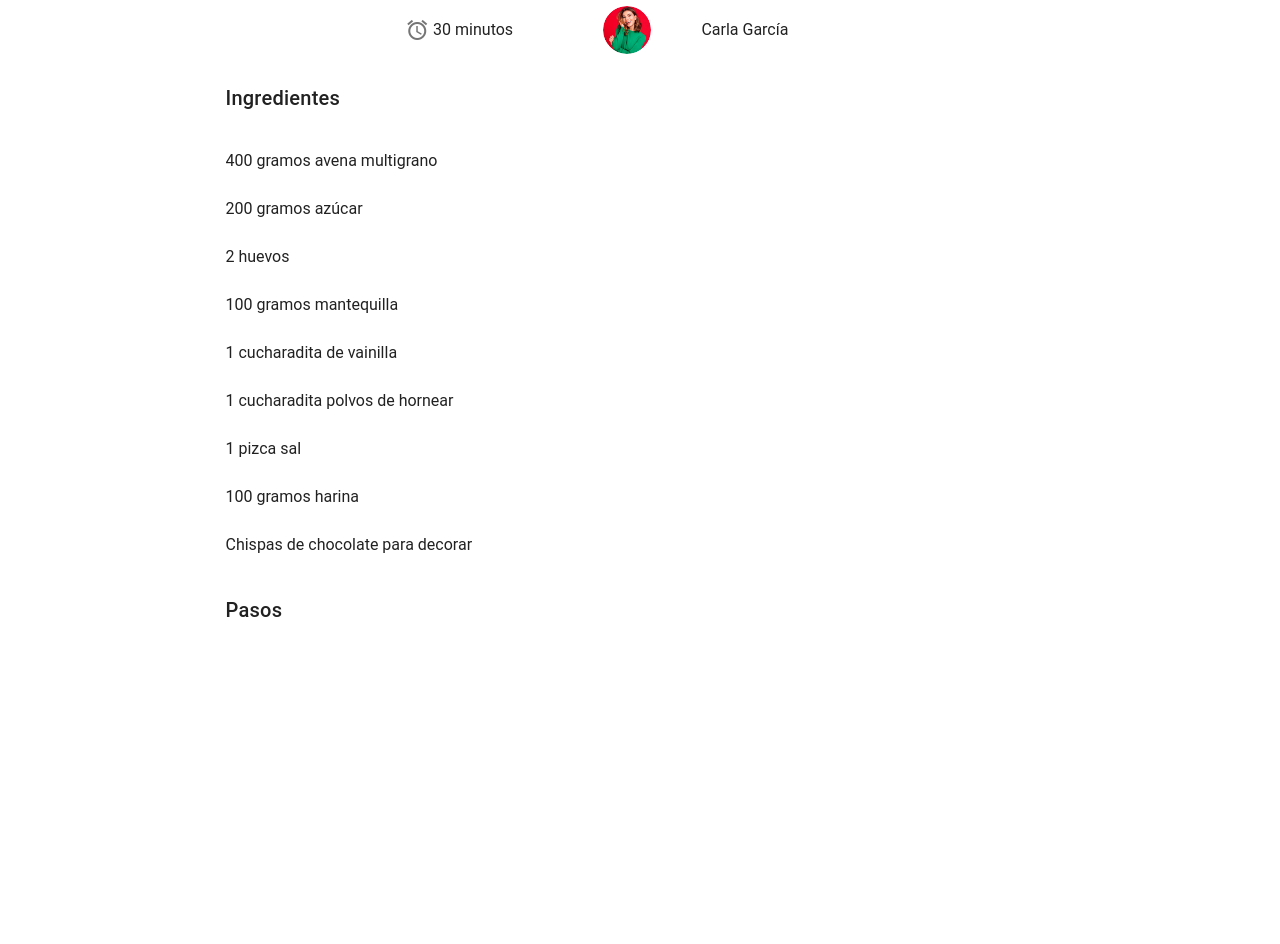
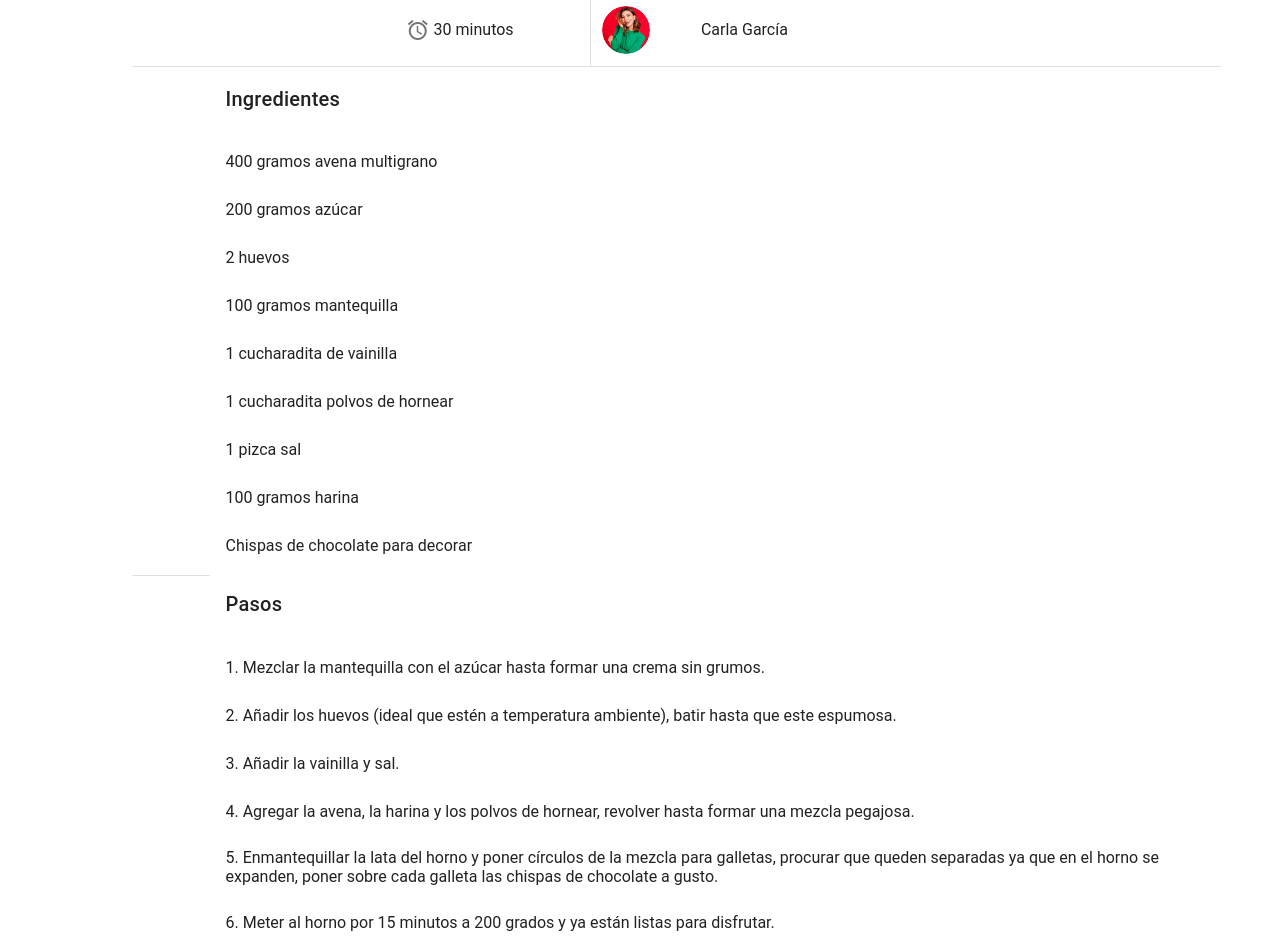
Before and after one commit to davidvm1/PATIC2-Recipfy, a Vue app: page /recipe in a window 1280 px wide. Shown: the part 420-1364 px from the top of the page. Built offline with nearby package versions, Linux system fonts and the light colour scheme; a small style sheet from the web is missing.

Commit message:
Fix problems
También se agregan decoraciones

```diff
--- a/src/views/Recipe.vue
+++ b/src/views/Recipe.vue
@@ -14,13 +14,14 @@
       </v-card>
     </v-row>
 
-    <v-row align="center" justify="center">
+    <v-row align="center" justify="center" class="mt-3">
       <v-col cols="5" lg="2">
         <div justify="end" align-content-center>
           <v-icon>mdi-alarm</v-icon>
           30 minutos
         </div>
       </v-col>
+      <v-divider vertical></v-divider>
       <v-col cols="5" lg="1">
         <v-avatar>
           <img src="../assets/Carla.jpg" alt="Carla García" />
@@ -30,40 +31,35 @@
         <div class="justify-center">Carla García</div>
       </v-col>
     </v-row>
-
+    <v-divider class="my-3" inset></v-divider>
     <v-row class="margin">
       <v-card elevation="0">
         <v-card-title>Ingredientes</v-card-title>
         <v-list shaped>
-          <v-list-item-group multiple color="#006159">
           <v-list-item v-for="(item, i) in items" :key="i">
             <v-list-item-content>
-                <v-list-item-title v-text="item.text"></v-list-item-title>
+              <v-list-item-title v-text="item.text" class="space"></v-list-item-title>
               <v-divider></v-divider>
             </v-list-item-content>
           </v-list-item>
-          </v-list-item-group>
         </v-list>
       </v-card>
     </v-row>
-
+    <v-divider inset class="my-2"></v-divider>
     <v-row class="margin">
       <v-card elevation="0">
         <v-card-title>Pasos</v-card-title>
         <v-list shaped>
-          <v-list-item-group multiple color="#006159">
           <v-list-item v-for="(item2, j) in items2" :key="j">
             <v-list-item-content>
-                <v-list-item-title v-text="items2.texto"></v-list-item-title>
-                <v-divider></v-divider>
+              <v-list-item-title v-text="item2.text" class="space"></v-list-item-title>
             </v-list-item-content>
           </v-list-item>
-          </v-list-item-group>
         </v-list>
       </v-card>
     </v-row>
-
-    <v-row justify="center">
+    <v-divider inset class="my-2"></v-divider>
+    <v-row justify="center" class="mt-5">
       <v-avatar size="100">
         <img src="../assets/Carla.jpg" alt="Carla García" />
       </v-avatar>
@@ -87,20 +83,19 @@ export default {
       { text: '1 cucharadita polvos de hornear' },
       { text: '1 pizca sal' },
       { text: '100 gramos harina' },
-      { text: 'Chispas de chocolate para decorar' }],
+      { text: 'Chispas de chocolate para decorar' }
+    ],
     item2: 1,
     items2: [
-      { texto: 'Mezclar la mantequilla con el azúcar hasta formar una crema sin grumos.' },
-      { texto: 'Añadir los huevos (ideal que estén a temperatura ambiente), batir hasta que este espumosa.' },
-      { texto: 'Añadir la vainilla y sal.' },
-      { texto: 'Agregar la avena, la harina y los polvos de hornear, revolver hasta formar una mezcla pegajosa.' },
-      { texto: 'Enmantequillar la lata del horno y poner círculos de la mezcla para galletas, procurar que queden separadas ya que en el horno se expanden, poner sobre cada galleta las chispas de chocolate a gusto.' },
-      { texto: 'Meter al horno por 15 minutos a 200 grados y ya están listas para disfrutar.' }
-    ],
+      { text: '1. Mezclar la mantequilla con el azúcar hasta formar una crema sin grumos.' },
+      { text: '2. Añadir los huevos (ideal que estén a temperatura ambiente), batir hasta que este espumosa.' },
+      { text: '3. Añadir la vainilla y sal.' },
+      { text: '4. Agregar la avena, la harina y los polvos de hornear, revolver hasta formar una mezcla pegajosa.' },
+      { text: '5. Enmantequillar la lata del horno y poner círculos de la mezcla para galletas, procurar que queden separadas ya que en el horno se expanden, poner sobre cada galleta las chispas de chocolate a gusto.' },
+      { text: '6. Meter al horno por 15 minutos a 200 grados y ya están listas para disfrutar.' }
+    ]
   })
-
-}
-
+};
 </script>
 
 <style scoped>
@@ -108,4 +103,7 @@ export default {
   margin-left: 150px;
   justify-content: flex-start;
 }
+.space {
+  white-space: normal;
+}
 </style>
```
Lines whose indentation alone changed are shown as unchanged.
